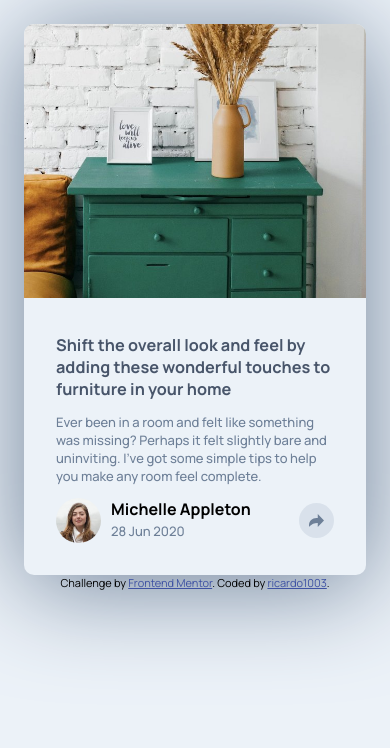
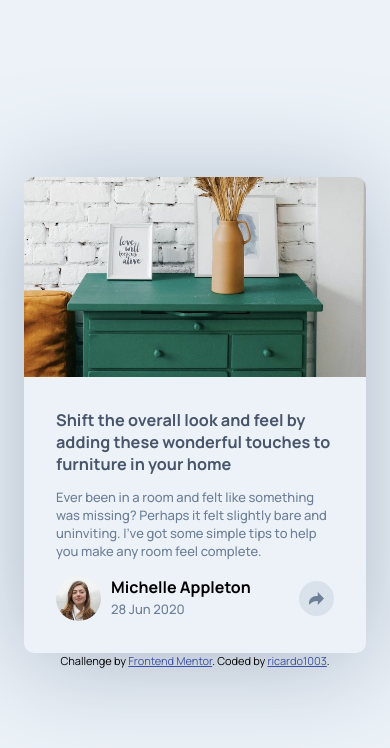
Before and after one commit to ricardo1003/Article-preview-component, a plain HTML site: page index.html in a window 390 px wide. Drawn offline with Linux system fonts and the light colour scheme.

Commit message:
responsive design complete

```diff
--- a/css/styles.css
+++ b/css/styles.css
@@ -1,31 +1,48 @@
 body{
     min-height: 100vh;
-    margin: 1.5rem;
+    margin: 0;
+    padding: 1.5rem;
     box-sizing: border-box;
+    display: flex;
+    flex-direction: column;
+    justify-content: center;
+    align-items: center;
     background-color: hsl(210, 46%, 95%);
     font-family: "Manrope";
     font-size: 13px;
 }
 
 main{
+    max-width: 675px;
+    display: flex;
+    flex-wrap: wrap;
     overflow: hidden;
+    box-sizing: border-box;
+
     border-radius: 10px;
     background-color: hsl(210, 46%, 95%);
-    box-shadow: 0 10px 100px hsl(214, 17%, 51%);
-
+    box-shadow: 0 10px 100px hsla(214, 17%, 51%, 50%);
     -webkit-border-radius: 10px;
     -moz-border-radius: 10px;
     -ms-border-radius: 10px;
     -o-border-radius: 10px;
 }
-main > picture{
+.drawers{
+    flex: 1 1 226px;
+    min-height: 200px;
+    display: flex;
+    align-items: center;
+    justify-content: center;
+    position: relative;
     overflow: hidden;
+    background: url("../images/drawers.jpg");
+    background-size: cover;
+    background-position: center;
 }
 
-main > picture img{
-    max-width: 100%;
-}
 article{
+    flex: 1 1 300px;
+    box-sizing: border-box;
     padding: 2rem;
 }
 article h1{
@@ -38,6 +55,7 @@ article p{
     font-weight: 500;
 }
 article nav{
+    margin-top: 1rem;
     display: flex;
     justify-content: space-between;
     align-items: center;
--- a/index.html
+++ b/index.html
@@ -15,7 +15,7 @@
 </head>
 <body>
   <main>
-    <picture><img src="./images/drawers.jpg" alt="drawers"></picture>
+    <div class="drawers"></div>
     <article>
       <h1>Shift the overall look and feel by adding these wonderful touches to furniture in your home</h1>
       <p>Ever been in a room and felt like something was missing? Perhaps it felt slightly bare and uninviting. I’ve got some simple tips to help you make any room feel complete.</p>
```
